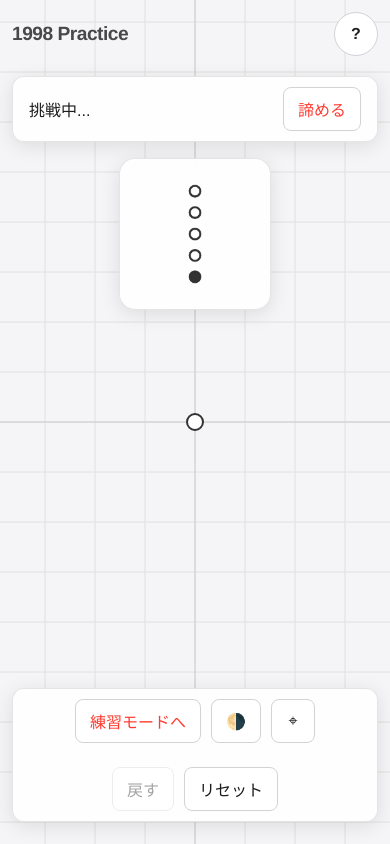
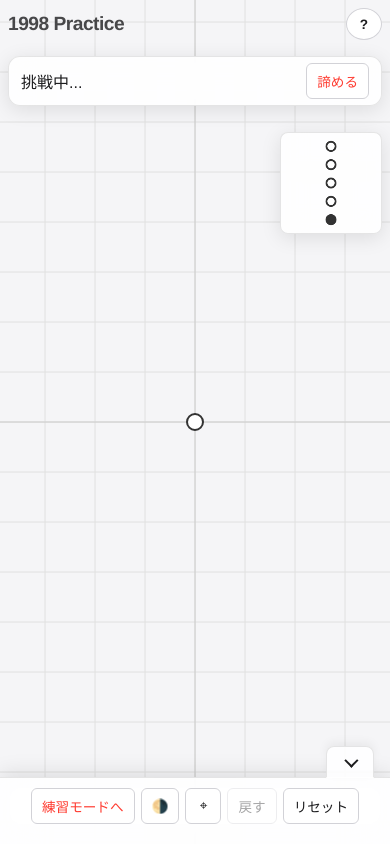
Before and after one commit to MChihaya/1998, a plain HTML site: page index.html in a window 390 px wide. Both pictures are taken after a click on the button "問題に挑戦". Drawn offline with Linux system fonts and the light colour scheme.

Commit message:
[fix]faviconの追加, スマホ版の見え方の修正

```diff
--- a/index.html
+++ b/index.html
@@ -4,6 +4,7 @@
     <meta charset="UTF-8">
     <meta name="viewport" content="width=device-width, initial-scale=1.0, maximum-scale=1.0, user-scalable=no">
     <title>1998 Practice</title>
+    <link rel="icon" href="favicon.png?v=2">
     <link rel="stylesheet" href="style.css">
     <script type="module" src="js/main.js"></script>
 </head>
@@ -41,7 +42,7 @@
             </div>
 
             <div class="controls">
-
+                <button id="btn-toggle-controls" class="icon-btn" style="display: none;"></button>
                 <div id="sandbox-controls" class="control-group">
                     <label style="font-size:0.85rem;">ノード数</label>
                     <input type="number" id="node-count" value="5" min="3" max="100">
@@ -60,6 +61,8 @@
                 </div>
             </div>
         </div>
+
+
     </div>
 
     <div id="help-modal" class="modal-overlay" style="display: none;">
--- a/js/main.js
+++ b/js/main.js
@@ -32,6 +32,10 @@ const replayControls = document.getElementById('replay-controls');
 const btnReplayPrev = document.getElementById('btn-replay-prev');
 const btnReplayNext = document.getElementById('btn-replay-next');
 const txtReplayStep = document.getElementById('replay-step-text');
+
+// スマホ用トグルボタン
+const btnToggleControls = document.getElementById('btn-toggle-controls');
+const controlsDiv = document.querySelector('.controls');
 
 const state = new GameState();
 const renderer = new Renderer(canvas, targetCanvas);
@@ -155,6 +159,22 @@ function init() {
         if (e.target === modalHelp) modalHelp.style.display = 'none';
     });
 
+    // 追加: スマホ用コントロール表示切り替え
+    if (btnToggleControls) {
+        btnToggleControls.addEventListener('click', (e) => {
+            // イベントの伝播を止める（念のため）
+            e.stopPropagation();
+
+            if (!controlsDiv) return;
+
+            // パネルの表示/非表示
+            controlsDiv.classList.toggle('hidden');
+
+            // ボタン自身の見た目変更（矢印の向き用）
+            btnToggleControls.classList.toggle('closed');
+        });
+    }
+
     loadTheme();
     loop();
 }
--- a/js/renderer.js
+++ b/js/renderer.js
@@ -13,9 +13,8 @@ export class Renderer {
         this.camera = { x: 0, y: 0, zoom: 1.0 };
         this.palette = PALETTES.light;
 
-        // ターゲットウィンドウのアニメーション用状態保持
         this.targetVisualNodes = new Map();
-        this.skipTargetAnimation = false; // アニメーションスキップ用フラグ
+        this.skipTargetAnimation = false;
     }
 
     resize() {
@@ -35,8 +34,6 @@ export class Renderer {
         this.camera.zoom = 1.0;
     }
 
-    // ターゲットウィンドウのアニメーション状態をリセット
-    // immediate=true の場合、次の描画時にアニメーションせず即座に位置を合わせる
     resetTargetView(immediate = false) {
         this.targetVisualNodes.clear();
         this.skipTargetAnimation = immediate;
@@ -73,9 +70,6 @@ export class Renderer {
         const { nodes, edges } = state;
         const { hoveredAction } = inputState;
 
-        // --- メインキャンバス描画 ---
-
-        // 1. エッジ
         this.ctx.lineWidth = 3 * this.camera.zoom;
         edges.forEach((e, i) => {
             const n1 = nodes.find(n => n.id === e.u);
@@ -93,7 +87,6 @@ export class Renderer {
             this.ctx.lineTo(p2.x, p2.y);
             this.ctx.stroke();
 
-            // Splitホバー時のプレビュー表示
             if (isHovered) {
                 const midX = (p1.x + p2.x) / 2;
                 const midY = (p1.y + p2.y) / 2;
@@ -101,7 +94,6 @@ export class Renderer {
             }
         });
 
-        // 2. Growプレビュー
         if (hoveredAction && hoveredAction.type === 'grow') {
             const src = nodes.find(n => n.id === hoveredAction.srcId);
             if (src) {
@@ -122,7 +114,6 @@ export class Renderer {
             }
         }
 
-        // 3. ノード
         nodes.forEach(n => {
             const p = this.worldToScreen(n.vx, n.vy);
             const r = CONFIG.NODE_RADIUS * this.camera.zoom;
@@ -136,7 +127,6 @@ export class Renderer {
             this.ctx.stroke();
         });
 
-        // --- ターゲットウィンドウ更新 ---
         if (state.mode === 'challenge' && state.targetGraph) {
             const currentStep = state.getCurrentTargetStep();
             const finalGraph = state.getFinalTargetGraph();
@@ -203,7 +193,7 @@ export class Renderer {
         this.ctx.stroke();
     }
 
-    // 正解ウィンドウ描画
+    // 問題ウィンドウの描画
     drawTargetWindow(stepData, finalData, showEdges) {
         if (!this.targetCtx) return;
         const w = this.targetCanvas.width;
@@ -226,14 +216,36 @@ export class Renderer {
             if (n.gy > maxY) maxY = n.gy;
         });
 
-        const margin = 1.5;
-        const widthG = (maxX - minX) + margin * 2;
-        const heightG = (maxY - minY) + margin * 2;
+        // --- レイアウト修正 ---
 
-        const scaleX = w / widthG;
-        const scaleY = h / heightG;
+        // 画面幅が600未満(スマホ)かどうか判定
+        const isMobile = window.innerWidth < 600;
+
+        // 内部座標系(240px)におけるパディング設定
+        // スマホの場合: 画面上で小さく表示されるため、相対的に余白を大きく確保する (32px)
+        // PCの場合: 20pxで十分
+        const screenPadding = isMobile ? 32 : 20;
+
+        // グリッドのサイズ計算
+        const gridWidth = Math.max(1, maxX - minX);
+        const gridHeight = Math.max(1, maxY - minY);
+
+        // 描画可能エリア
+        const availW = w - screenPadding * 2;
+        const availH = h - screenPadding * 2;
+
+        const scaleX = availW / gridWidth;
+        const scaleY = availH / gridHeight;
         let scale = Math.min(scaleX, scaleY);
+
+        // 1. ノードが大きくなりすぎないように見た目のためのキャップ
         if (scale > 50) scale = 50;
+
+        // 2. ノードが見切れないための安全キャップ
+        // 半径(scale*0.25) が screenPadding を超えないように制限する
+        // 安全率を見て screenPadding の3倍程度まで許容
+        const maxSafeScale = screenPadding * 3.0;
+        if (scale > maxSafeScale) scale = maxSafeScale;
 
         const dynamicRadius = Math.max(3, scale * 0.25);
         const dynamicLineWidth = Math.max(1, dynamicRadius * 0.4);
@@ -250,7 +262,6 @@ export class Renderer {
             };
         };
 
-        // 不要なビジュアルノードを削除
         const currentIds = new Set(nodes.map(n => n.id));
         for (const id of this.targetVisualNodes.keys()) {
             if (!currentIds.has(id)) {
@@ -258,13 +269,11 @@ export class Renderer {
             }
         }
 
-        // ノードの位置を補間（アニメーション処理）
         nodes.forEach(n => {
             if (!this.targetVisualNodes.has(n.id)) {
                 let spawnGx = n.gx;
                 let spawnGy = n.gy;
 
-                // アニメーションをスキップしない場合のみ、隣接ノードから出現させる
                 if (!this.skipTargetAnimation) {
                     const neighbors = [];
                     edges.forEach(e => {
@@ -296,10 +305,8 @@ export class Renderer {
             visual.gy += (n.gy - visual.gy) * CONFIG.ANIMATION_SPEED;
         });
 
-        // 最初のフレームの処理が終わったらスキップフラグは解除
         this.skipTargetAnimation = false;
 
-        // 1. エッジ描画
         if (showEdges) {
             ctx.lineWidth = dynamicLineWidth;
             ctx.strokeStyle = this.palette.edge;
@@ -321,7 +328,6 @@ export class Renderer {
             });
         }
 
-        // 2. ノード描画
         nodes.forEach(n => {
             const visual = this.targetVisualNodes.get(n.id) || n;
             const p = getScreenPos(visual.gx, visual.gy);
--- a/style.css
+++ b/style.css
@@ -98,6 +98,12 @@ canvas {
     overflow: hidden;
 }
 
+/* 追加: スマホ版などでコンテナが小さくなった際にCanvasも追従させる */
+#targetCanvas {
+    width: 100%;
+    height: 100%;
+}
+
 .target-caption {
     font-size: 0.75rem; color: var(--text-color); opacity: 0.6;
     text-align: center; line-height: 1.4; max-width: 240px;
@@ -188,102 +194,167 @@ button[data-key]::after {
     .ui-layer {
         display: flex;
         flex-direction: column;
-        padding: 12px;
-        justify-content: space-between; /* 上下に要素を分散 */
+        padding: 8px; /* パディング削減 */
+        height: 100%;
+        box-sizing: border-box;
+
     }
 
-    /* 上部バー: 幅いっぱいに */
+    /* 上部バー */
     .top-bar {
         width: 100%;
         justify-content: space-between;
-        margin-bottom: 8px;
-        box-sizing: border-box;
+        margin-bottom: 4px;
+        flex-shrink: 0;
     }
 
-    /* ステータス表示: 画面上部、TopBarの下へ */
+    /* ステータス表示 */
     .center-panel {
         width: 100%;
         display: flex; justify-content: center;
-        order: 2; /* Flexbox順序制御 */
+        order: 2;
+        margin-bottom: 4px;
+        flex-shrink: 0;
     }
     .challenge-panel {
         width: 100%;
         justify-content: space-between;
         box-sizing: border-box;
+        padding: 6px 12px; /* 少し小さく */
     }
 
-    /* 右エリア（ターゲット＆操作系）: 縦に引き伸ばして配置 */
+    /* 右エリア（メインコンテナ） */
     .right-area {
         width: 100%;
-        flex-grow: 1; /* 空きスペースを埋める */
+        flex-grow: 1;
+        order: 3;
         display: flex;
         flex-direction: column;
+        justify-content: space-between;
         align-items: center;
-        /* "space-between" によりターゲット(上)と操作系(下)に分離 */
-        justify-content: space-between;
-        order: 3;
-        gap: 0;
-        pointer-events: none; /* エリア自体はクリック透過 */
+        pointer-events: none;
+        position: relative;
     }
 
-    /* お手本ウィンドウ（問題モード時のみ表示） */
+    /* --- お手本ウィンドウ --- */
     .target-container {
         pointer-events: auto;
-        margin-top: 4px;
+        position: relative;
+        align-self: flex-end;
+        margin-right: 0;
+        margin-top: 10px;
+        z-index: 20;
+        flex-shrink: 0;
     }
     .target-window {
-        /* スマホ向けに少し縮小 */
-        width: 150px; height: 150px;
+        width: 100px; height: 100px;
+        /* ★修正: テーマ変数を使用してダークモード対応 */
+        background: var(--panel-bg);
+        backdrop-filter: blur(12px);
+        border-radius: 8px;
     }
-    #targetCanvas {
-        width: 100%; height: 100%;
-    }
-    /* キャプションは邪魔なので非表示 */
     .target-caption { display: none !important; }
 
-    /* 操作パネル群（画面最下部へ） */
+    /* --- 操作パネル群（画面最下部へ固定） --- */
     .controls {
+        /* position: fixed にして画面下部に張り付かせる */
+        position: fixed;
+        bottom: 0;
+        left: 0;
         width: 100%;
+
         display: flex; flex-direction: column;
         align-items: center;
         pointer-events: auto;
-        margin-bottom: 10px;
-        /* 練習モード時はターゲットが無いので自動的に最下部に配置されるように */
-        margin-top: auto;
+
+        background: var(--panel-bg);
+        border-top: 1px solid var(--panel-border);
+        backdrop-filter: blur(20px);
+        box-shadow: 0 -4px 20px rgba(0,0,0,0.1);
+
+        padding: 10px 10px 20px 10px; /* 下部にiPhoneのホームバー用余白 */
+        box-sizing: border-box;
+        z-index: 100;
+
+        transition: transform 0.3s cubic-bezier(0.25, 0.8, 0.25, 1);
     }
 
+    /* 隠すとき: 自分の高さ分だけ下へスライド */
+    .controls.hidden {
+        transform: translateY(100%);
+    }
+
+    /* --- 表示切り替えボタン（タブ型に変更） --- */
+    #btn-toggle-controls {
+        display: flex !important;
+        justify-content: center;
+        align-items: center;
+
+        /* コントロールパネルの上部にくっつける */
+        position: absolute;
+        top: -32px; /* ボタンの高さ分外に出す */
+        right: 16px;
+
+        width: 48px; height: 32px;
+        border-radius: 8px 8px 0 0; /* 上側だけ丸くしてタブっぽく */
+        border-bottom: none;
+
+        background: var(--panel-bg);
+        border: 1px solid var(--panel-border);
+        border-bottom: 1px solid var(--panel-bg); /* 下線を消して一体化 */
+        color: var(--text-color);
+        box-shadow: 0 -4px 10px rgba(0,0,0,0.05);
+
+        padding: 0;
+        cursor: pointer;
+    }
+
+    /* 矢印アイコン（CSS描画） */
+    #btn-toggle-controls::after {
+        content: '';
+        display: block;
+        width: 8px; height: 8px;
+        border-bottom: 2px solid currentColor;
+        border-right: 2px solid currentColor;
+        transform: rotate(45deg) translateY(-2px); /* 下向き */
+        transition: transform 0.3s ease;
+    }
+
+    /* 閉じている時は上向き */
+    #btn-toggle-controls.closed::after {
+        transform: rotate(-135deg) translateY(-2px);
+    }
+
+    /* --- ボタン群のコンパクト化 --- */
     .control-group {
         width: 100%;
-        /* justify-content: space-between; ← これを削除して center に変更 */
         justify-content: center;
-        /* gap を少し広げて調整 */
-        gap: 10px;
-        box-sizing: border-box;
-        margin-top: 8px;
-        flex-wrap: wrap; /* 改行を許可 */
+        gap: 6px; /* 間隔を詰める */
+        flex-wrap: wrap;
+        box-shadow: none; /* パネル自体に背景があるので影削除 */
+        background: transparent;
+        border: none;
+        padding: 0;
+        margin: 0;
     }
 
-    /* ボタンを指で押しやすいサイズに */
+    /* ボタンサイズ縮小 */
     button {
-        min-width: 44px; min-height: 44px;
-        font-size: 1rem;
-    }
-
-    /* --- ここに追加: スマホではショートカットバッジを非表示にし、余白を戻す --- */
-    button[data-key] {
-        padding-right: 14px; /* 元のpaddingに戻す */
-    }
-    button[data-key]::after {
-        display: none;
+        height: 36px; /* 44px -> 36px */
+        min-width: 36px;
+        font-size: 0.85rem;
+        padding: 0 10px;
+        border-radius: 6px;
     }
 
     input[type="number"] {
-        height: 36px; width: 44px; font-size: 1rem;
+        height: 36px;
+        width: 44px;
+        font-size: 0.9rem;
     }
-    .divider {
-        width: 100%;       /* 幅を100%にして行を占有 */
-        height: 0;         /* 高さは消す */
-        background: none;  /* 線は見えなくする */
-        margin: 2px 0;     /* 上下に少し隙間 */
-    }
+
+    /* スマホでは不要な装飾削除 */
+    button[data-key] { padding-right: 10px; }
+    button[data-key]::after { display: none; }
+    .divider { display: none; }
 }
```
Also changed, not shown: favicon.png (added).
